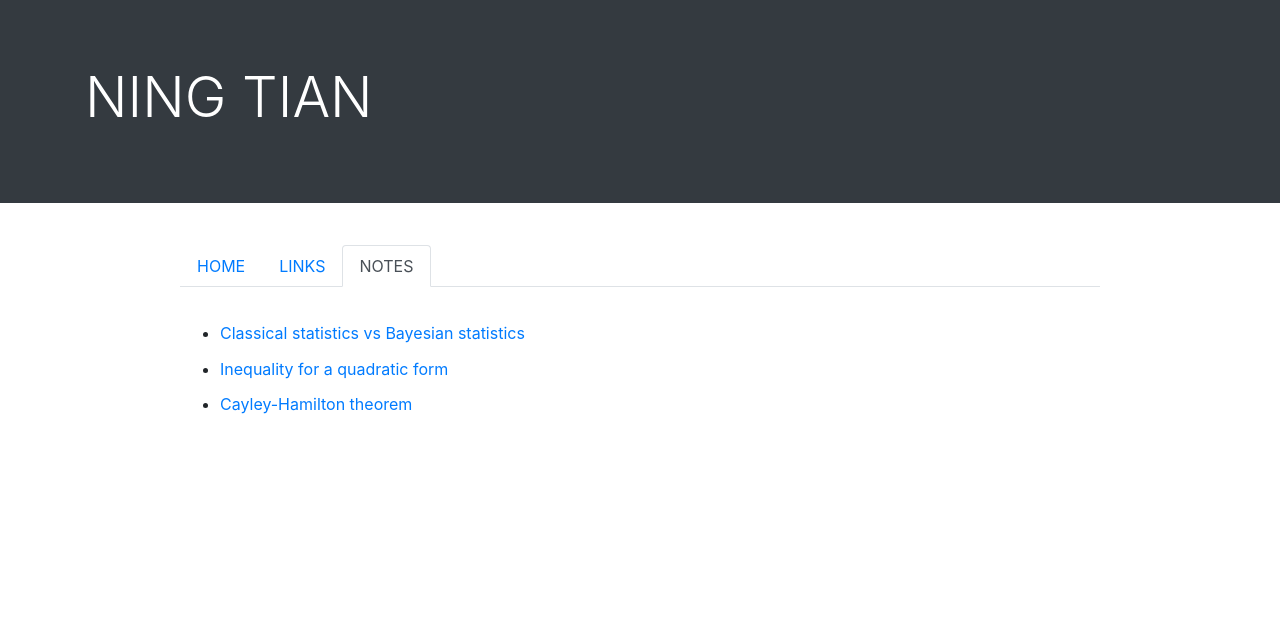
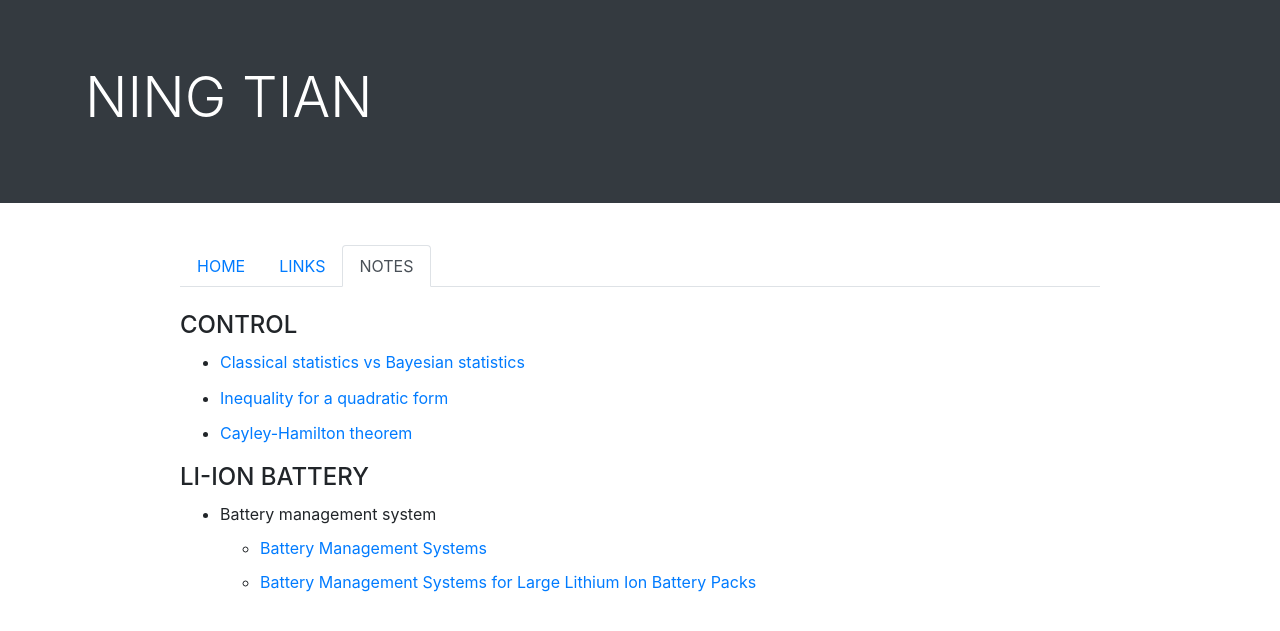
Before and after one commit to ningtian/ningtian.github.io, a Jekyll site: the page notes/index.html, which Jekyll copies as it is, in a window 1280 px wide. Shown: the top 631 px of the page. Built offline with Jekyll 4.4.1, drawn with Linux system fonts in a browser that asks for light colours.

Commit message:
Update index.html

```diff
--- a/notes/index.html
+++ b/notes/index.html
@@ -46,6 +46,7 @@
     <br>
 
     <div class="a">
+    <h4>CONTROL</h4>
 	<ul>
 	<li><a href="/files/20170812-Classical statistics vs Bayesian statistics.pdf">Classical statistics vs Bayesian statistics</a></li>
 
@@ -54,6 +55,19 @@
 	<li><a href="/files/20180310_Cayley-Hamilton theorem.pdf">Cayley-Hamilton theorem</a></li>
         </ul>
     </div> <!-- end of <div class="a"> -->
+
+    <h4>LI-ION BATTERY</h4>
+
+    <ul>
+    <li>Battery management system
+
+	<ul>
+	<li><a href="https://www.amazon.com/Battery-Management-Systems-Gregory-Plett/dp/1630810231">Battery Management Systems </a></li>
+
+	<li><a href="https://www.amazon.com/Battery-Management-Systems-Large-Lithium/dp/1608071049/ref=pd_sim_14_8?_encoding=UTF8&pd_rd_i=1608071049&pd_rd_r=abcde245-0e50-11e9-add8-73a0b1357621&pd_rd_w=vXLMc&pd_rd_wg=VU6ic&pf_rd_p=18bb0b78-4200-49b9-ac91-f141d61a1780&pf_rd_r=A679TVP58A4169BFP8MJ&psc=1&refRID=A679TVP58A4169BFP8MJ">Battery Management Systems for Large Lithium Ion Battery Packs</a></li>
+	</ul>
+
+    </ul>
     </div> <!-- end of <div class="col-10"> i.e., end of the second column -->
 
     <div class="col-sm-1"></div> <!-- the third column-->
```
